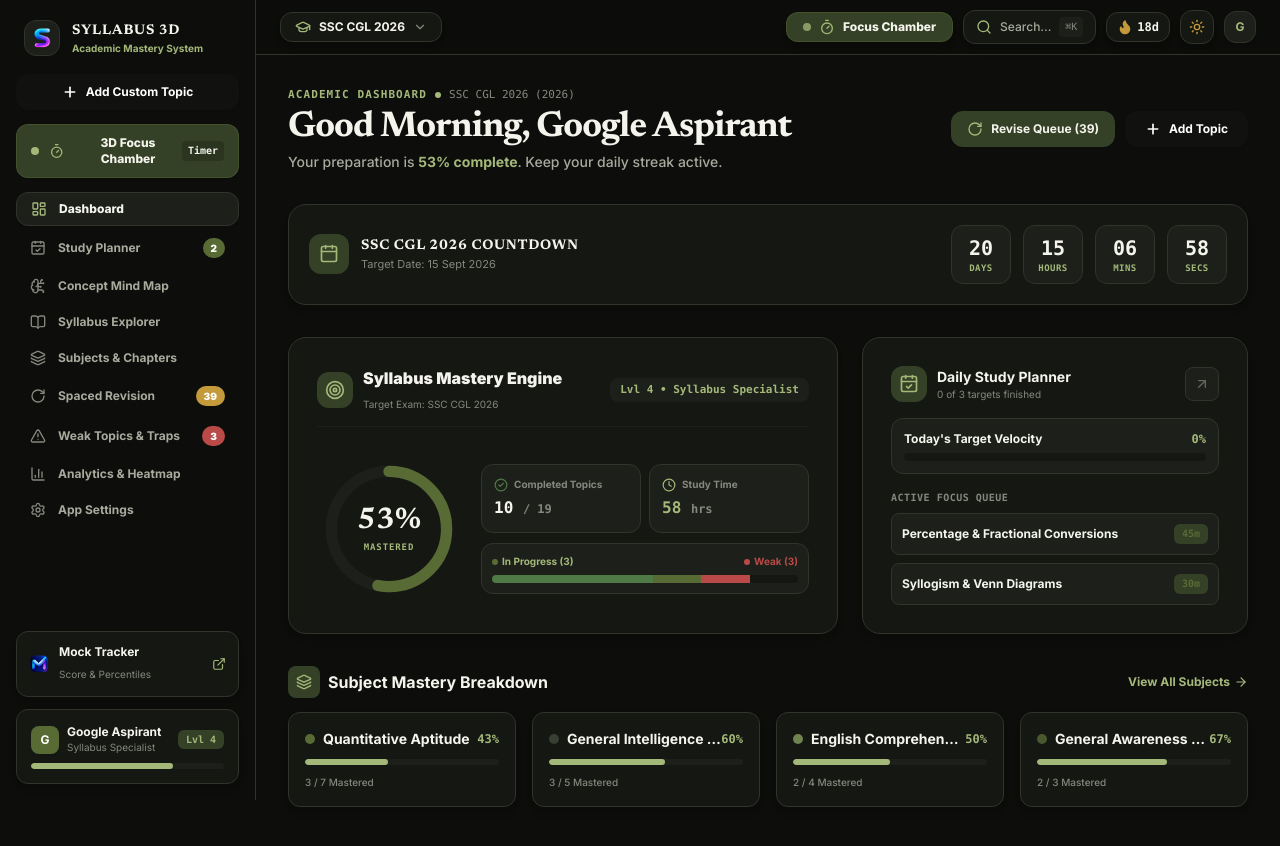
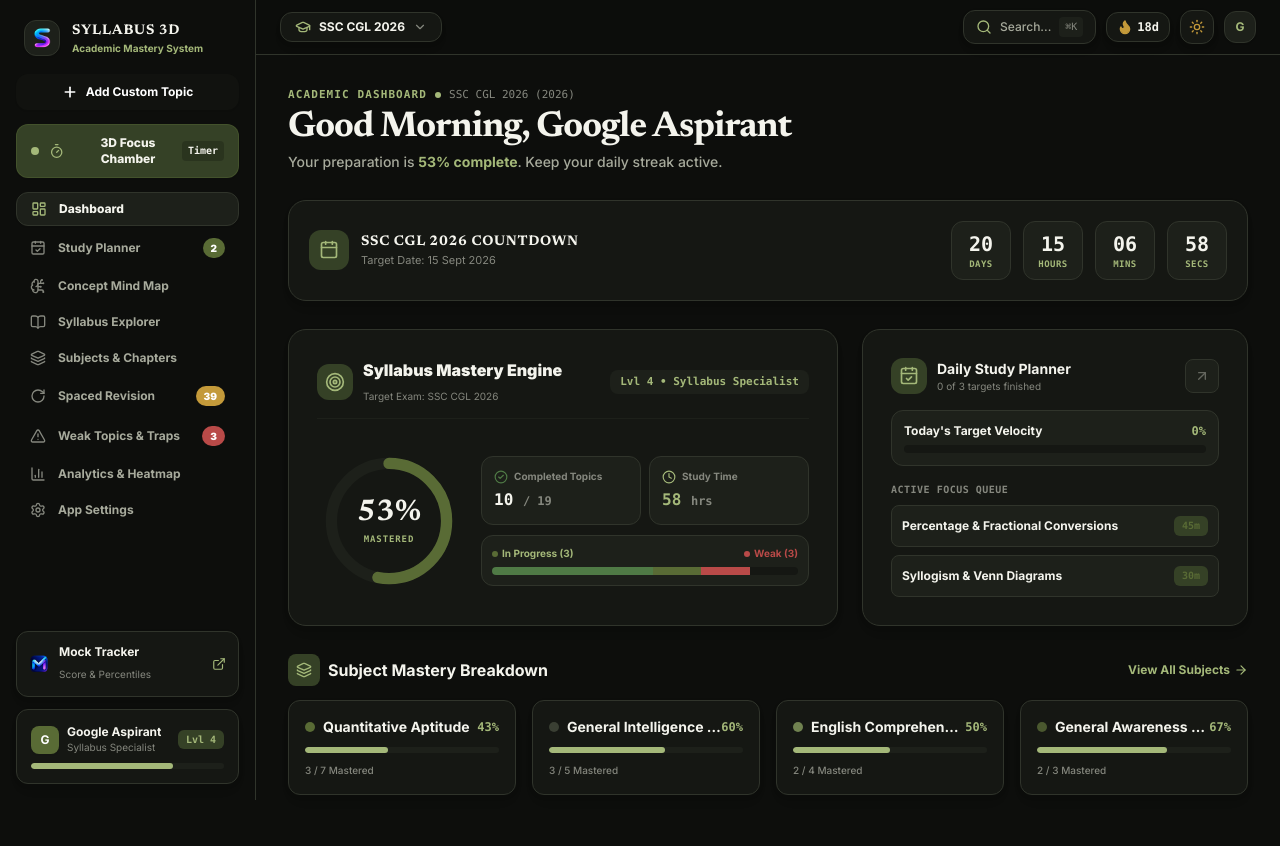
Before and after one commit to sscrecall-prog/syllabus-3d, a React (Vite) app: page / in a window 1280 px wide. Both pictures are taken after a click on the button "Continue with Google". Shown: the top 846 px of the page. Built offline with nearby package versions, Linux system fonts and the light colour scheme.

Commit message:
Remove Focus Chamber from Top Header and remove Add Topic button above Exam Countdown on Home Screen for a clean, uncluttered layout

```diff
--- a/src/components/layout/Header.tsx
+++ b/src/components/layout/Header.tsx
@@ -6,13 +6,10 @@ import {
   Flame,
   Sun,
   Moon,
-  Plus,
-  Timer,
   ChevronDown,
   Menu,
   ArrowLeft,
-  GraduationCap,
-  Sparkles
+  GraduationCap
 } from 'lucide-react';
 import { soundManager } from '../../utils/soundEffects';
 
@@ -30,8 +27,6 @@ interface HeaderProps {
 export const Header: React.FC<HeaderProps> = ({
   onOpenSearch,
   onOpenSettings,
-  onOpenAddTopic,
-  onOpenFocus,
   onOpenMobileMenu,
   canGoBack = false,
   onGoBack,
@@ -122,23 +117,6 @@ export const Header: React.FC<HeaderProps> = ({
 
         {/* Right Side Tools */}
         <div className="flex items-center gap-1.5 sm:gap-2.5">
-
-          {/* PROMINENT FOCUS CHAMBER BUTTON (DESKTOP & WEBSITE ACCESS) */}
-          {onOpenFocus && (
-            <button
-              onClick={() => {
-                soundManager.playClick();
-                onOpenFocus();
-              }}
-              className="flex items-center gap-2 px-3 sm:px-4 py-1.5 rounded-xl bg-[#DCE8B7] dark:bg-[#354126] hover:bg-[#596B35] hover:text-white dark:hover:bg-[#596B35] text-[#354126] dark:text-[#F4F4ED] border border-[#596B35]/40 transition-all cursor-pointer shadow-subtle-depth text-xs font-extrabold active:scale-95 group"
-              title="Open 3D Deep Study Focus Chamber (Pomodoro, Stopwatch, Timer)"
-            >
-              <div className="w-2 h-2 rounded-full bg-[#596B35] dark:bg-[#A4B879] group-hover:bg-white animate-pulse" />
-              <Timer className="w-4 h-4 text-[#596B35] dark:text-[#A4B879] group-hover:text-white transition-colors" />
-              <span className="hidden sm:inline">Focus Chamber</span>
-            </button>
-          )}
-
           {/* Quick Search */}
           <button
             onClick={onOpenSearch}
--- a/src/components/views/OverviewView.tsx
+++ b/src/components/views/OverviewView.tsx
@@ -4,15 +4,12 @@ import {
   Target,
   Flame,
   RotateCw,
-  Plus,
   CalendarCheck,
   CheckCircle2,
   Clock,
   ArrowRight,
   Layers,
-  ArrowUpRight,
-  Sparkles,
-  BookOpen
+  ArrowUpRight
 } from 'lucide-react';
 import { AppView } from '../layout/Sidebar';
 import { Topic } from '../../types/syllabus';
@@ -66,10 +63,9 @@ export const OverviewView: React.FC<OverviewViewProps> = ({
   const examYear = currentExam?.targetYear || 2026;
 
   return (
-    <div className="space-y-6 sm:space-y-8 pb-16">
+    <div className="space-y-5 sm:space-y-7 pb-16">
 
-      {/* 1. EDITORIAL TOP SECTION: "Good Morning, Aspirant" */}
-      <div className="flex flex-col md:flex-row items-start md:items-center justify-between gap-4">
+      {/* 1. EDITORIAL TOP GREETING SECTION (Clean & Uncluttered) */}
       <div>
         <div className="flex items-center gap-2">
           <span className="text-[11px] font-bold uppercase tracking-widest text-[#596B35] dark:text-[#A4B879] font-mono">
@@ -88,27 +84,6 @@ export const OverviewView: React.FC<OverviewViewProps> = ({
         <p className="text-xs sm:text-sm text-[#65675F] dark:text-[#A7AA9C] mt-1 font-medium">
           Your preparation is <span className="font-bold text-[#596B35] dark:text-[#A4B879]">{overallStats.completionPercentage}% complete</span>. Keep your daily streak active.
         </p>
-        </div>
-
-        <div className="flex items-center gap-2.5 w-full sm:w-auto">
-          {dueRevisions.length > 0 && (
-            <button
-              onClick={onOpenRevisionSession}
-              className="flex-1 sm:flex-none flex items-center justify-center gap-2 px-4 py-2.5 rounded-xl bg-[#DCE8B7] dark:bg-[#354126] text-[#354126] dark:text-[#F4F4ED] text-xs font-bold transition-all shadow-sm cursor-pointer active:scale-98"
-            >
-              <RotateCw className="w-4 h-4 animate-spin-slow text-[#596B35] dark:text-[#A4B879]" />
-              <span>Revise Queue ({dueRevisions.length})</span>
-            </button>
-          )}
-
-          <button
-            onClick={onOpenAddTopic}
-            className="flex-1 sm:flex-none flex items-center justify-center gap-2 px-5 py-2.5 rounded-xl bg-[#11120F] hover:bg-[#596B35] text-white text-xs font-bold shadow-sm transition-all active:scale-98 cursor-pointer shrink-0"
-          >
-            <Plus className="w-4 h-4 stroke-[2.5]" />
-            <span>Add Topic</span>
-          </button>
-        </div>
       </div>
 
       {/* 2. 3D Countdown Flip Clock */}
@@ -142,7 +117,6 @@ export const OverviewView: React.FC<OverviewViewProps> = ({
 
           {/* Radial Ring + Progress Stats */}
           <div className="flex flex-col sm:flex-row items-center gap-5 py-1">
-            {/* 3D Circular Progress Indicator */}
             <div className="relative w-32 h-32 sm:w-36 sm:h-36 flex items-center justify-center shrink-0">
               <svg className="w-full h-full transform -rotate-90" viewBox="0 0 140 140">
                 <circle
```
Lines whose indentation alone changed are shown as unchanged.
